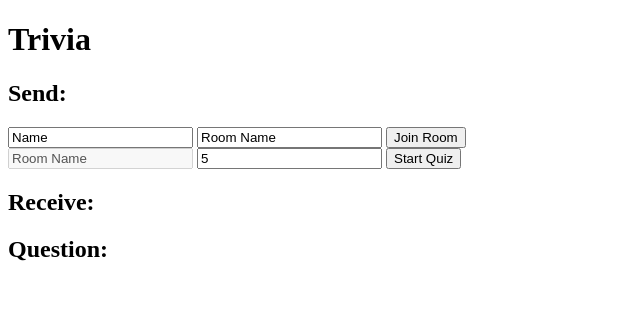
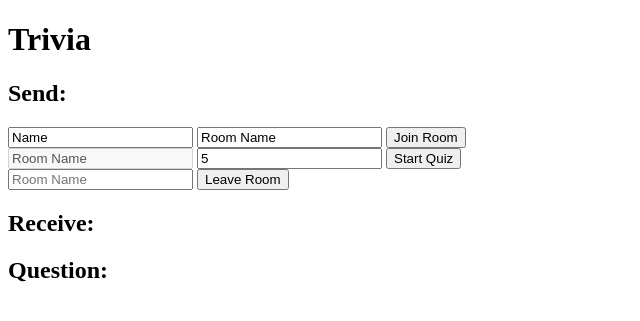
Before and after one commit to alexsleat/triviaweb, a Flask app: template templates/index.html in a window 1280 px wide. Shown: the top 321 px of the page, without its empty margins (0-640 px from the left). Run offline with Flask 2, Linux system fonts and the light colour scheme; the template is opened without the code that fills it, so the values that code supplies are empty; some libraries are stand-ins or nearby versions.

Commit message:
fixed rooms not starting and leaving correctly

```diff
--- a/app.py
+++ b/app.py
@@ -114,13 +114,14 @@ def index():
 #           'count': session['receive_count']})
 
 
-# @socketio.event
-# def leave(message):
-#     leave_room(message['room'])
-#     session['receive_count'] = session.get('receive_count', 0) + 1
-#     emit('my_response',
-#          {'data': 'In rooms: ' + ', '.join(rooms()),
-#           'count': session['receive_count']})
+@socketio.event
+def leave(message):
+    print("Leave button, leaving: ", message['room'])
+    leave_room(message['room'])
+    session['receive_count'] = session.get('receive_count', 0) + 1
+    emit('my_response',
+         {'data': 'In rooms: ' + ', '.join(rooms()),
+          'count': session['receive_count']})
 
 
 @socketio.on('close_room')
--- a/templates/index.html
+++ b/templates/index.html
@@ -40,7 +40,7 @@
 
             if(room != null){
                 $('#join_room').attr("value", room);
-                $('#start_room').attr("value", room);
+                $('#start_room_button').attr("value", room);
                 $('#log').append('<br>room: ' + room);
 
             }
@@ -134,13 +134,13 @@
             // });
             $('form#name_join').submit(function(event) {
                 socket.emit('name_join', {username: $('#username').val(), room: $('#join_room').val()});
-                $('#start_room').attr("value", room);
+                $('#start_room_button').attr("value", room);
                 setCookie("username", $('#username').val(), 1);
                 setCookie("room", $('#join_room').val(), 1);
                 return false;
             });
             $('form#start_room').submit(function(event) {
-                socket.emit('start_room', {room: $('#start_room').val(), numofq: $('#question_num').val()});
+                socket.emit('start_room', {room: $('#start_room_button').val(), numofq: $('#question_num').val()});
                 return false;
             });
             $('form#leave').submit(function(event) {
@@ -184,14 +184,14 @@
         <input type="submit" value="Join Room">
     </form>
     <form id="start_room" method="POST" action='#'>
-        <input type="text" name="start_room" id="start_room" value="Room Name" disabled>
+        <input type="text" name="start_room_button" id="start_room_button" value="Room Name" placeholder="Room Name" disabled>
         <input type="text" name="question_num" id="question_num" value="5">
         <input type="submit" value="Start Quiz">
     </form>
-    <!-- <form id="leave" method="POST" action='#'>
+    <form id="leave" method="POST" action='#'>
         <input type="text" name="leave_room" id="leave_room" placeholder="Room Name">
         <input type="submit" value="Leave Room">
-    </form> -->
+    </form>
     <!-- <form id="send_room" method="POST" action='#'>
         <input type="text" name="room_name" id="room_name" placeholder="Room Name">
         <input type="text" name="room_data" id="room_data" placeholder="Message">
```
